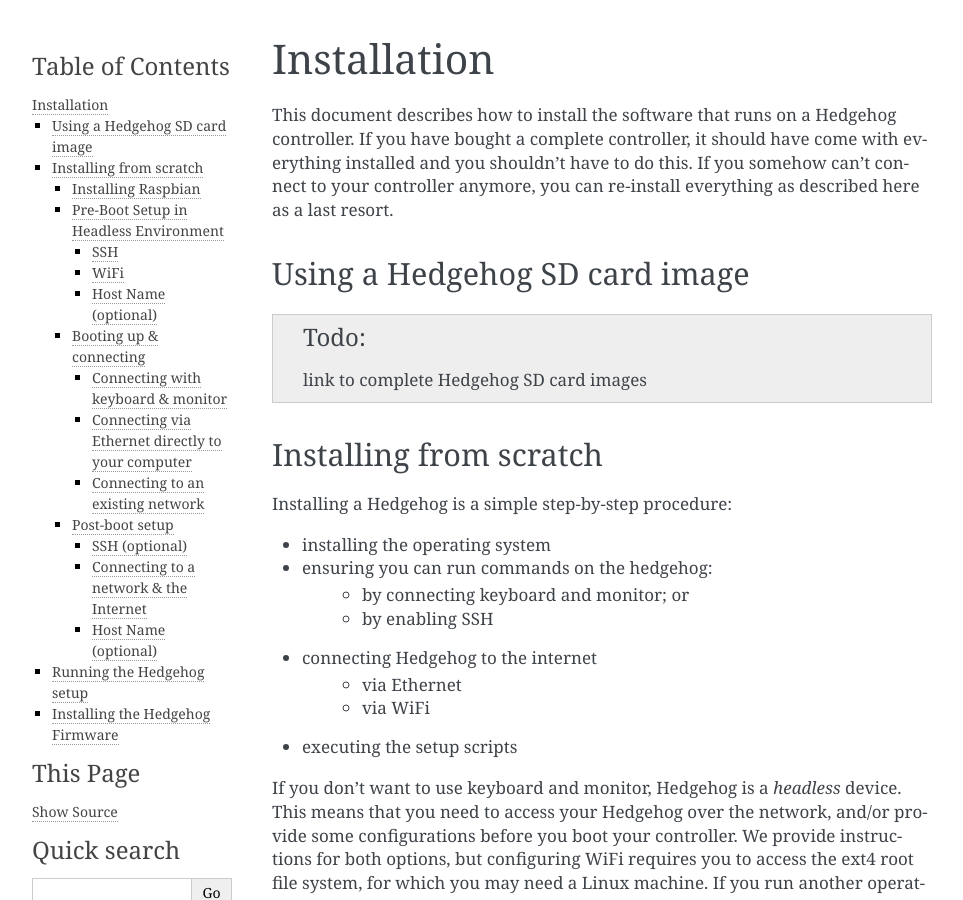
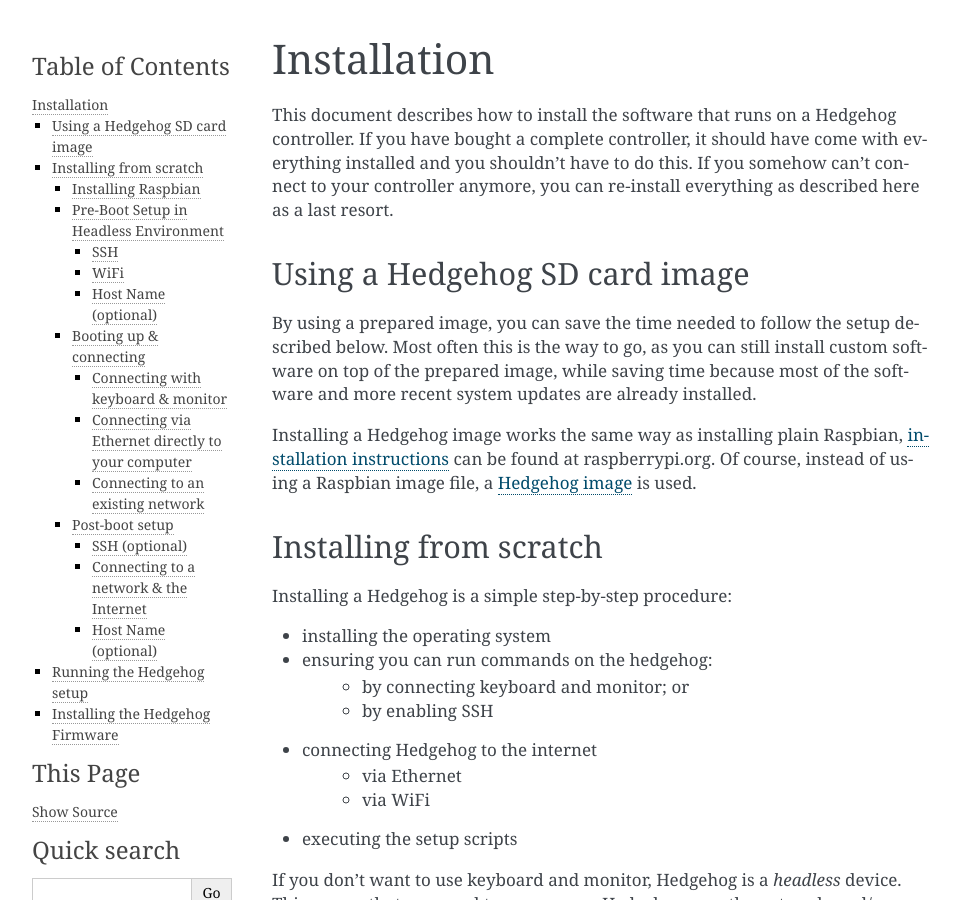
Before and after one commit to PRIArobotics/Hedgehog, a Sphinx documentation site: the page built from docs/source/installation.rst, in a window 1280 px wide and 900 px high. Shown: the whole window, without its empty margins (148-1111 px from the left). Built offline with Sphinx 7.4.7, drawn with Linux system fonts in a browser that asks for light colours.

```diff
--- a/docs/source/installation.rst
+++ b/docs/source/installation.rst
@@ -8,7 +8,16 @@ If you somehow can't connect to your controller anymore, you can re-install ever
 Using a Hedgehog SD card image
 ------------------------------
 
-.. todo:: link to complete Hedgehog SD card images
+By using a prepared image, you can save the time needed to follow the setup described below.
+Most often this is the way to go, as you can still install custom software on top of the prepared image,
+while saving time because most of the software and more recent system updates are already installed.
+
+Installing a Hedgehog image works the same way as installing plain Raspbian,
+`installation instructions`_ can be found at raspberrypi.org.
+Of course, instead of using a Raspbian image file, a `Hedgehog image`_ is used.
+
+.. _installation instructions: https://www.raspberrypi.org/documentation/installation/installing-images/README.md
+.. _Hedgehog image: http://webspace.pria.at/hedgehog/hedgehog_fresh_20170708_030000.img.zip
 
 Installing from scratch
 -----------------------
@@ -164,6 +172,8 @@ Newer versions of Raspbian require you to `enable SSH`_ before using it; this is
 The instructions also contain an overview of client software you can use on your computer.
 
 .. _enable SSH: https://www.raspberrypi.org/documentation/remote-access/ssh/
+
+.. _installation-connect-network:
 
 Connecting to a network & the Internet
 ~~~~~~~~~~~~~~~~~~~~~~~~~~~~~~~~~~~~~~
```
Also changed, not shown: other parts of docs/source/installation.rst (+0 -1 lines).
